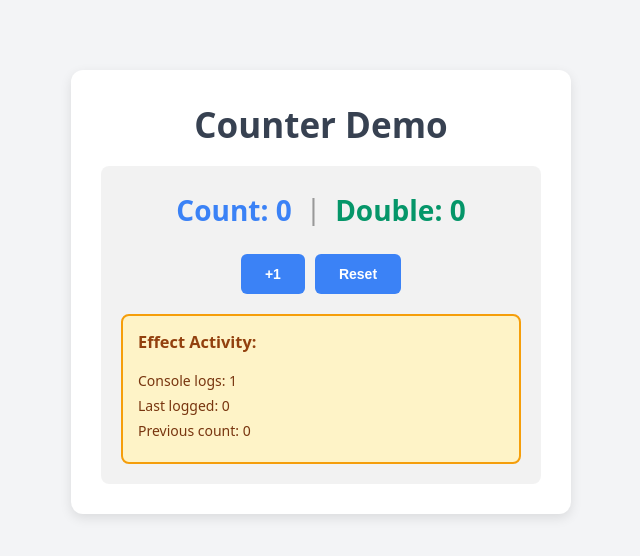
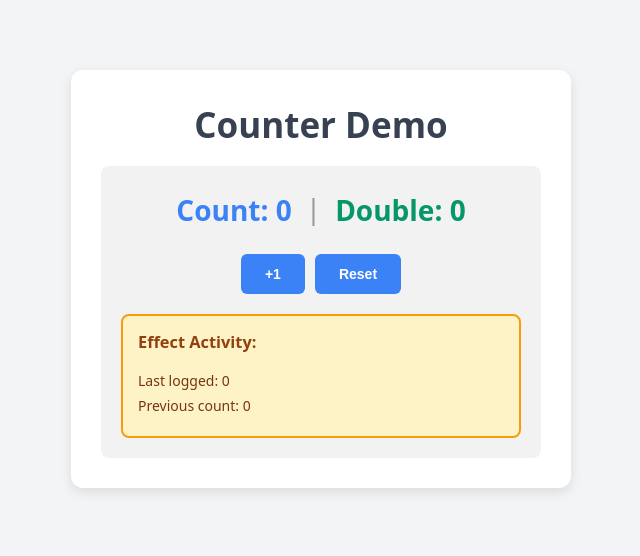
Before and after one commit to Leonard-Hernandez/angular-signal-graph-example, an Angular app: page / in a window 1280 px wide. Shown: the top 556 px of the page, without its empty margins (319-959 px from the left). Built offline with nearby package versions, Linux system fonts and the light colour scheme.

Commit message:
simplify example

```diff
--- a/src/counter/counter.html
+++ b/src/counter/counter.html
@@ -12,7 +12,6 @@
 		</div>
 		<div class="effect-info">
 			<h3>Effect Activity:</h3>
-			<p>Console logs: {{ logCount() }}</p>
 			<p>Last logged: {{ lastValue() }}</p>
 			<p>Previous count: {{ previousCount() }}</p>
 		</div>
--- a/src/counter/counter.ts
+++ b/src/counter/counter.ts
@@ -8,18 +8,17 @@ import { ChangeDetectionStrategy, Component, computed, effect, linkedSignal, sig
 })
 export class CounterComponent {
     protected count = signal(0);
-    protected logCount = signal(0);
-    protected lastValue = signal(0);
+    protected lastValue = computed(() => this.count());
     protected previousCount = linkedSignal(() => this.count());
 
-    // BEFORE: This computed signal is BROKEN (Green square)
+    // BEFORE:
     protected double = computed(() => {
-        const initialValue = 0; // This should be this.count()
+        const currentValue = 0; // This should be this.count()
         console.log('Double calculated (broken version)');
-        return initialValue * 2;
+        return currentValue * 2;
     });
 
-    // AFTER: Uncomment this and comment out the above to fix
+    // AFTER:
     // protected double = computed(() => {
     //     const currentValue = this.count();
     //     console.log('Double calculated (fixed version)');
@@ -30,8 +29,6 @@ export class CounterComponent {
         effect(() => {
             const current = this.count();
             console.log(`Count changed to: ${current}`);
-            this.logCount.update(count => count + 1);
-            this.lastValue.set(current);
         }, { debugName: 'countLogger' });
     }
 
```
